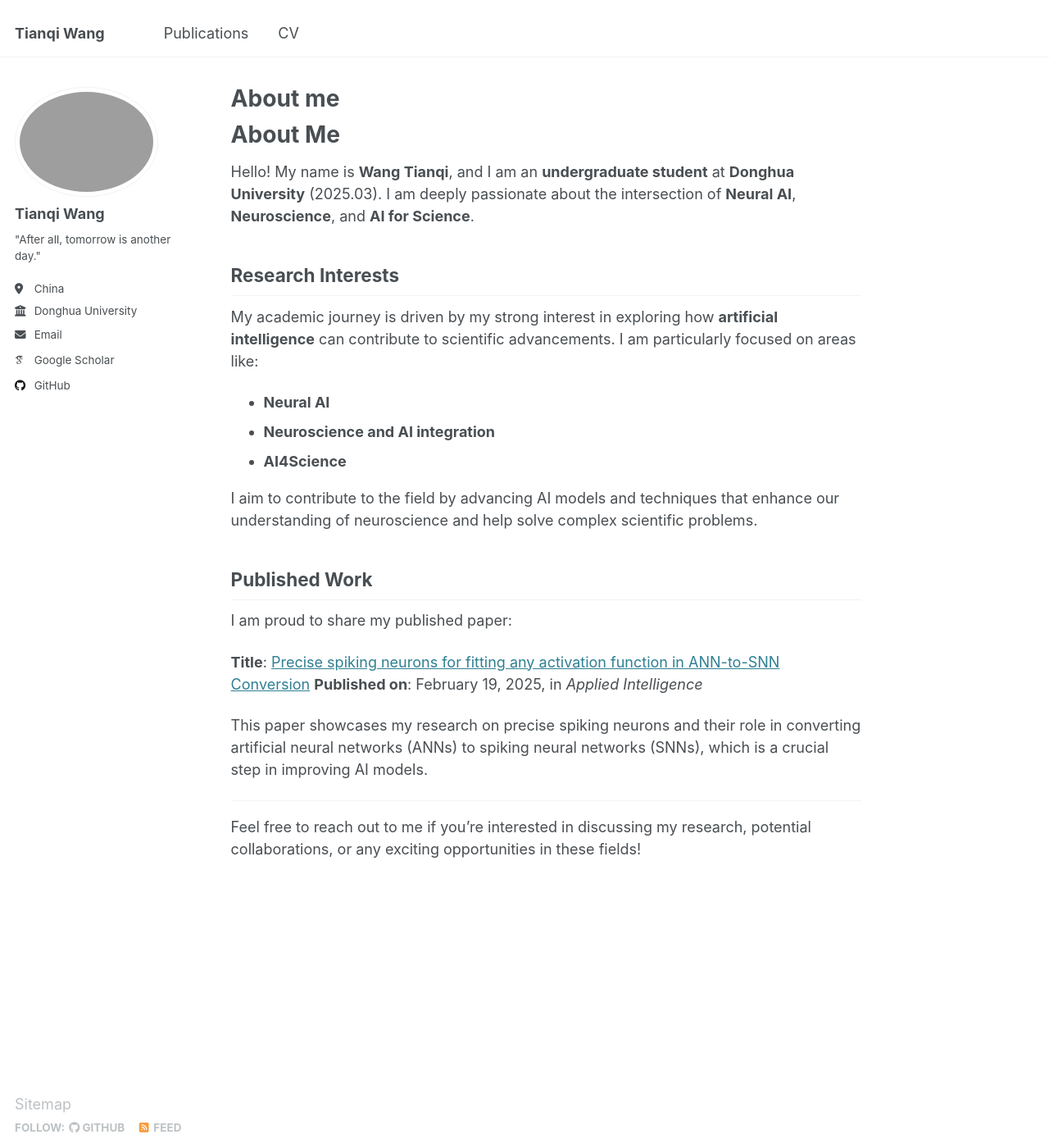
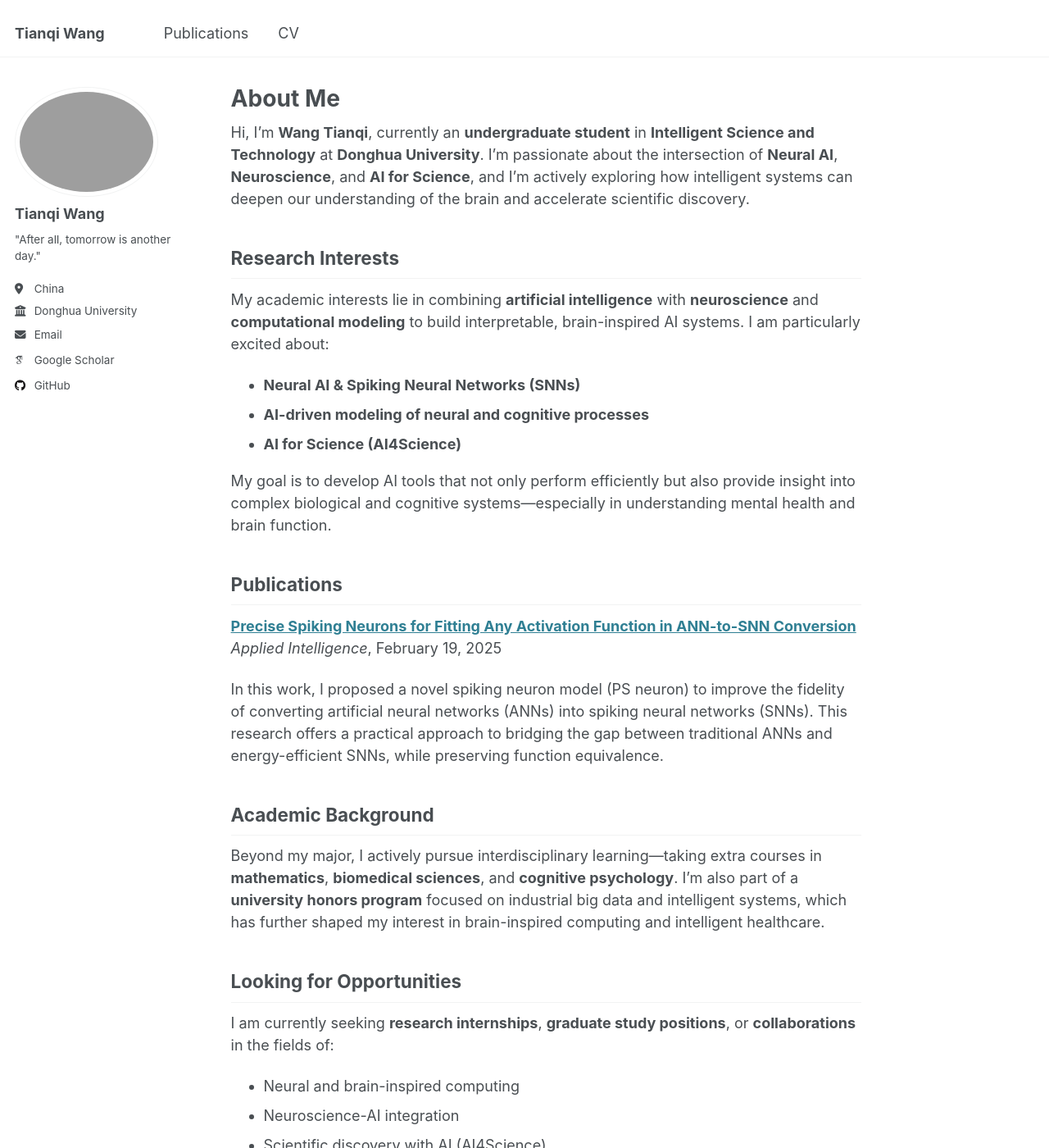
Before and after one commit to yixi0527/yixi0527.github.io, a Jekyll site: the page built from _pages/about.md, in a window 1280 px wide and 1400 px high. Shown: the whole window at 82% size. Built offline with Jekyll 4.4.1, drawn with Linux system fonts in a browser that asks for light colours; some web fonts are replaced; some of the changed text lies outside the part shown.

Commit message:
update about me

```diff
--- a/_pages/about.md
+++ b/_pages/about.md
@@ -1,34 +1,47 @@
 ---
 permalink: /
-title: "About me"
+title: "About Me"
 author_profile: true
 redirect_from:
-  - /about/
-  - /about.html
+
+- /about/
+- /about.html
 ---
-# About Me
-
-Hello! My name is **Wang Tianqi**, and I am an **undergraduate student** at **Donghua University** (2025.03). I am deeply passionate about the intersection of **Neural AI**, **Neuroscience**, and **AI for Science**.
+Hi, I'm **Wang Tianqi**, currently an **undergraduate student** in **Intelligent Science and Technology** at **Donghua University**. I'm passionate about the intersection of **Neural AI**, **Neuroscience**, and **AI for Science**, and I'm actively exploring how intelligent systems can deepen our understanding of the brain and accelerate scientific discovery.
 
 ## Research Interests
 
-My academic journey is driven by my strong interest in exploring how **artificial intelligence** can contribute to scientific advancements. I am particularly focused on areas like:
+My academic interests lie in combining **artificial intelligence** with **neuroscience** and **computational modeling** to build interpretable, brain-inspired AI systems. I am particularly excited about:
 
-- **Neural AI**
-- **Neuroscience and AI integration**
-- **AI4Science**
+- **Neural AI & Spiking Neural Networks (SNNs)**
+- **AI-driven modeling of neural and cognitive processes**
+- **AI for Science (AI4Science)**
 
-I aim to contribute to the field by advancing AI models and techniques that enhance our understanding of neuroscience and help solve complex scientific problems.
+My goal is to develop AI tools that not only perform efficiently but also provide insight into complex biological and cognitive systems—especially in understanding mental health and brain function.
 
-## Published Work
+## Publications
 
-I am proud to share my published paper:
+**[Precise Spiking Neurons for Fitting Any Activation Function in ANN-to-SNN Conversion](https://link.springer.com/article/10.1007/s10489-025-06354-z)**
+*Applied Intelligence*, February 19, 2025
 
-**Title**: [Precise spiking neurons for fitting any activation function in ANN-to-SNN Conversion](https://link.springer.com/article/10.1007/s10489-025-06354-z)
-**Published on**: February 19, 2025, in *Applied Intelligence*
+In this work, I proposed a novel spiking neuron model (PS neuron) to improve the fidelity of converting artificial neural networks (ANNs) into spiking neural networks (SNNs). This research offers a practical approach to bridging the gap between traditional ANNs and energy-efficient SNNs, while preserving function equivalence.
 
-This paper showcases my research on precise spiking neurons and their role in converting artificial neural networks (ANNs) to spiking neural networks (SNNs), which is a crucial step in improving AI models.
+## Academic Background
+
+Beyond my major, I actively pursue interdisciplinary learning—taking extra courses in **mathematics**, **biomedical sciences**, and **cognitive psychology**. I'm also part of a **university honors program** focused on industrial big data and intelligent systems, which has further shaped my interest in brain-inspired computing and intelligent healthcare.
+
+## Looking for Opportunities
+
+I am currently seeking **research internships**, **graduate study positions**, or **collaborations** in the fields of:
+
+- Neural and brain-inspired computing
+- Neuroscience-AI integration
+- Scientific discovery with AI (AI4Science)
+
+If you’re working in these areas or simply interested in a conversation, I’d love to connect!
 
 ---
 
-Feel free to reach out to me if you're interested in discussing my research, potential collaborations, or any exciting opportunities in these fields!
+Feel free to reach out to me if you'd like to discuss research ideas, academic paths, or potential collaborations.
+
+---
```
